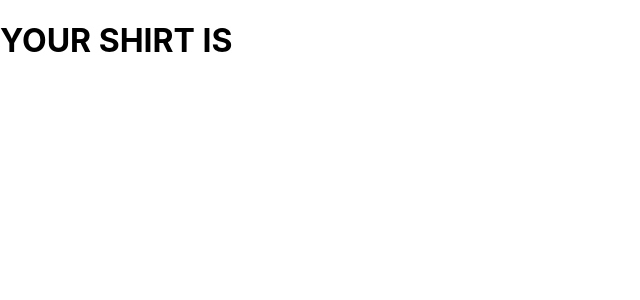
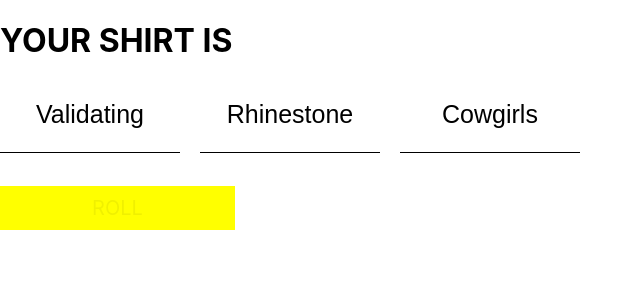
Before and after one commit to adriencyberspace/react-madlib-slot-machine, a React (Create React App) app: page / in a window 1280 px wide. Shown: the top 300 px of the page, without its empty margins (0-640 px from the left). Built offline with nearby package versions, Linux system fonts and the light colour scheme.

Commit message:
working but unstyled

```diff
--- a/src/App.css
+++ b/src/App.css
@@ -1,38 +1,67 @@
 .App {
+  font-family: sans-serif;
   text-align: center;
 }
 
-.App-logo {
-  height: 40vmin;
-  pointer-events: none;
+.slot {
+  position: relative;
+  display: inline-block;
+  height: 100px;
+  width: 200px;
 }
 
-@media (prefers-reduced-motion: no-preference) {
-  .App-logo {
-    animation: App-logo-spin infinite 20s linear;
+section {
+  position: absolute;
+  width: 180px;
+  height: 70px;
+  overflow: hidden;
+
+
+  border-bottom: 1px solid black;
+  color: black;
+  font-family: sans-serif;
+  text-align: center;
+  font-size: 25px;
+  line-height: 60px;
+  cursor: default;
+}
+
+.container {
+  position: absolute;
+  top: 2px;
+  width: 100%;
+  transition: top ease-in-out 0.5s;
+  text-align: center;
+}
+
+.roll {
+  width: 215px;
+  cursor: pointer;
+  background-color: yellow;
+  padding: 10px;
+  text-align: center;
+  font-size: 20px;
+
+}
+
+.rolling {
+  animation: blinkingText 1.2s infinite;
+}
+
+@keyframes blinkingText {
+  0% {
+    color: #000;
+  }
+  49% {
+    color: #000;
+  }
+  60% {
+    color: transparent;
+  }
+  99% {
+    color: transparent;
+  }
+  100% {
+    color: #000;
   }
 }
-
-.App-header {
-  background-color: #282c34;
-  min-height: 100vh;
-  display: flex;
-  flex-direction: column;
-  align-items: center;
-  justify-content: center;
-  font-size: calc(10px + 2vmin);
-  color: white;
-}
-
-.App-link {
-  color: #61dafb;
-}
-
-@keyframes App-logo-spin {
-  from {
-    transform: rotate(0deg);
-  }
-  to {
-    transform: rotate(360deg);
-  }
-}
--- a/src/App.js
+++ b/src/App.js
@@ -1,8 +1,12 @@
 import './App.css';
+import MadlibSlotMachine from './MadlibSlotMachine';
 
 function App() {
   return (
-    <h1>YOUR SHIRT IS</h1>
+    <>
+      <h1>YOUR SHIRT IS</h1>
+      <MadlibSlotMachine />
+    </>
   );
 }
 
--- /dev/null
+++ b/src/MadlibSlotMachine.js
@@ -0,0 +1,145 @@
+import React, { useState, useRef } from 'react'
+
+const MadlibSlotMachine = () => {
+  const [verb,setVerb] = useState("🍒");
+  const [adjective,setAdjective] = useState("🍒");
+  const [noun,setNoun] = useState("🍒");
+  const [rolling,setRolling] = useState(false);
+  let slotRef = [useRef(null), useRef(null), useRef(null)];
+  const fruits = ["🍒", "🍉", "🍊", "🍓", "🍇", "🥝"]
+
+  const verbs = [
+    "Validating",
+    "Summoning",
+    "Queering",
+    "Giving",
+    "Repelling",
+    "Healing",
+    "Evoking",
+    "Inviting",
+    "Softening",
+    "Critiquing",
+    "Eradicating",
+    "Tearing Down",
+    "Testing",
+    "Withstanding",
+    "Punishing"
+    ]
+
+    const adjectives = [
+      "Rhinestone",
+      "Butch",
+      "Femme",
+      "Lipstick",
+      "Masc",
+      "Metropolitan",
+      "Rural",
+      "Literary",
+      "Indigo",
+      "Bootleg",
+      "Musical",
+      "Discount",
+      "Glitter",
+      "Hypnotic",
+      "Classic"
+    ]
+
+    const nouns = [
+      "Cowgirls",
+      "Cowboys",
+      "They/Thems",
+      "She/Theys",
+      "Babies",
+      "Horses",
+      "Lesbians",
+      "Princesses",
+      "Theories",
+      "Hypotheses",
+      "Politics",
+      "Sportscars",
+      "Poetry",
+      "Erasure",
+      "Borders"
+    ]
+
+  // to trigger roolling and maintain state
+  const roll = () => {
+    setRolling(true);
+    setTimeout(() => {
+      setRolling(false);
+    }, 700);
+
+    // looping through all 3 slots to start rolling
+    slotRef.forEach((slot, i) => {
+      // this will trigger rolling effect
+      const selected = triggerSlotRotation(slot.current);
+      if(i+1 == 1)
+        setVerb(selected);
+      else if(i+1 == 2)
+        setAdjective(selected);
+      else
+        setNoun(selected);
+     });
+  };
+
+  // this will create a rolling effect and return random selected option
+  const triggerSlotRotation = ref => {
+    function setTop(top) {
+      ref.style.top = `${top}px`;
+    }
+    let options = ref.children;
+    let randomOption = Math.floor(
+      Math.random() * verbs.length
+    );
+
+    let chosenOption = options[randomOption];
+    setTop(-chosenOption.offsetTop + 2);
+    return verbs[randomOption];
+  };
+
+  return (
+      <div className="SlotMachine">
+        <div className="slot">
+          <section>
+            <div className="container" ref={slotRef[0]}>
+              {verbs.map((verb, i) => (
+                <div key={i}>
+                  <span>{verb}</span>
+                </div>
+              ))}
+            </div>
+          </section>
+        </div>
+        <div className="slot">
+          <section>
+            <div className="container" ref={slotRef[1]}>
+              {adjectives.map(adjective => (
+                <div>
+                  <span>{adjective}</span>
+                </div>
+              ))}
+            </div>
+          </section>
+        </div>
+        <div className="slot">
+          <section>
+            <div className="container" ref={slotRef[2]}>
+              {nouns.map(noun => (
+                <div>
+                  <span>{noun}</span>
+                </div>
+              ))}
+            </div>
+          </section>
+        </div>
+        <div
+          className={!rolling ? "roll rolling" : "roll"}
+          onClick={!rolling && roll}
+          disabled={rolling}>
+          {rolling ? "Rolling..." : "ROLL"}
+        </div>
+      </div>
+    );
+};
+
+export default MadlibSlotMachine
```
